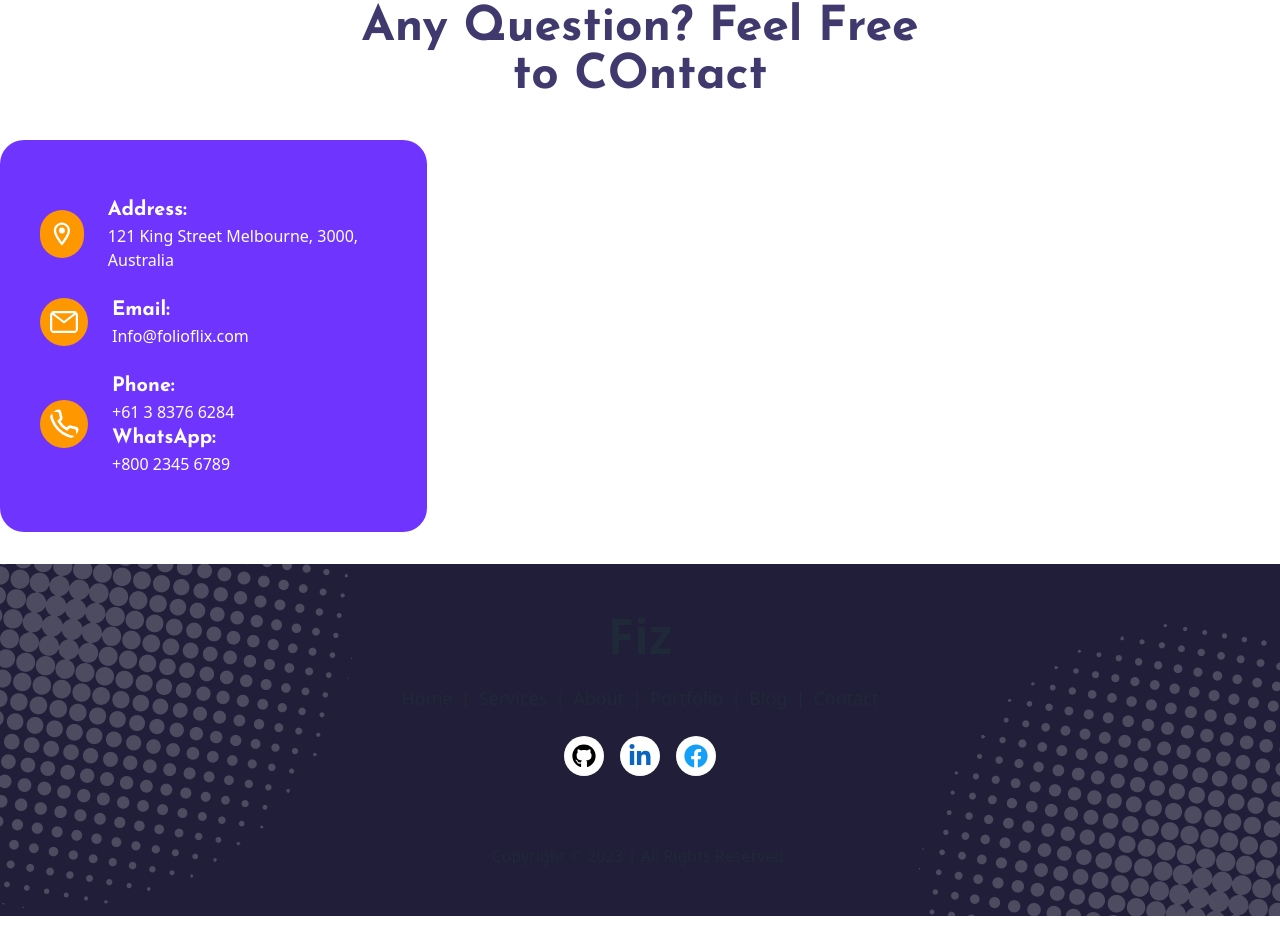
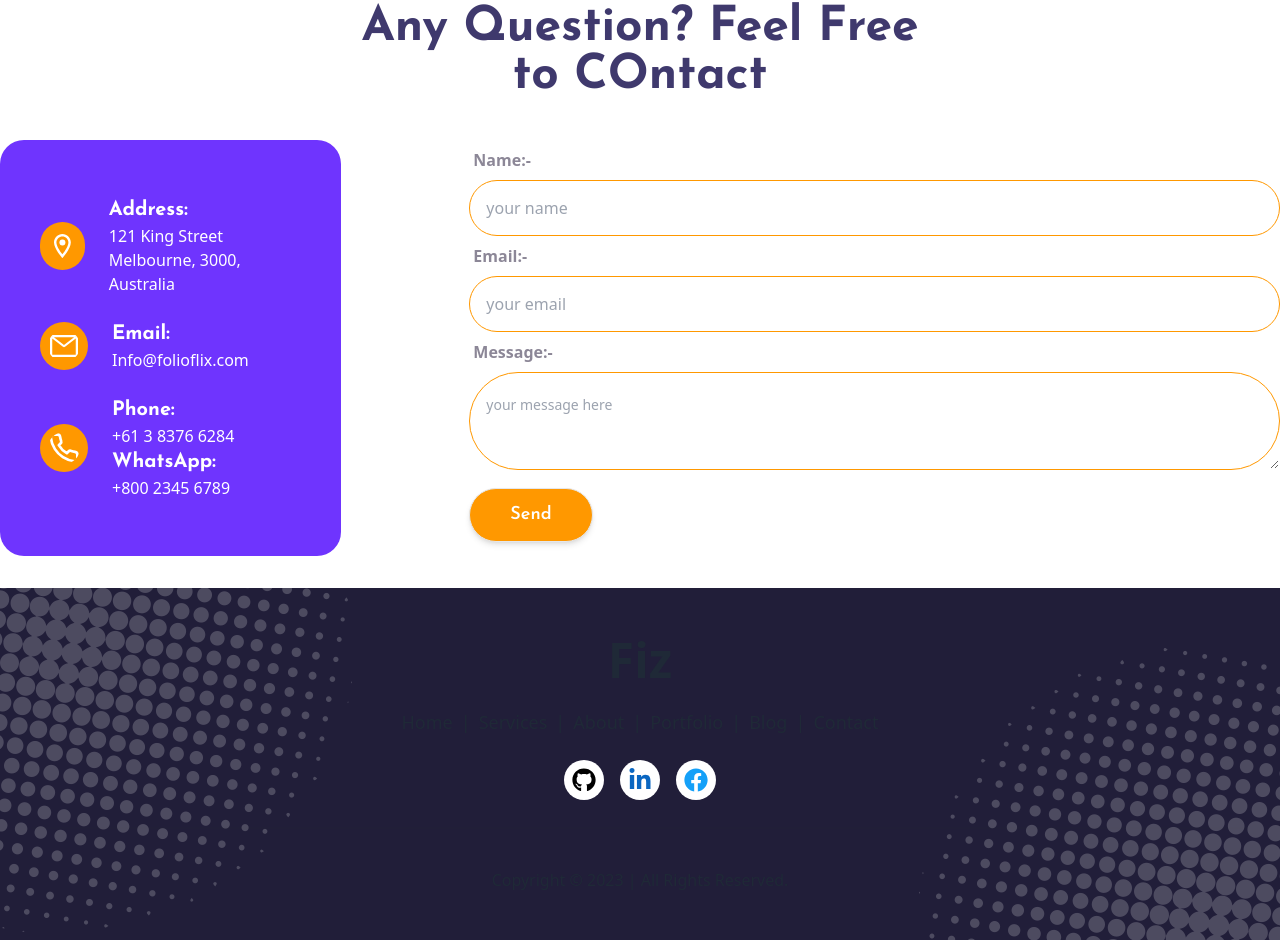
Before and after one commit to shiningsudipto/mostafiz-portfolio, a React (Vite) app: page / in a window 1280 px wide. Shown: the part 932-1872 px from the top of the page. Before the commit the page ends 1848 px from the top, so only its background shows below. Built offline with nearby package versions, Linux system fonts and the light colour scheme.

Commit message:
form added

```diff
--- /dev/null
+++ b/src/components/ContactForm.jsx
@@ -0,0 +1,35 @@
+
+const ContactForm = () => {
+    return (
+        <div>
+            <form className="text-textColor">
+                <div>
+                    <label className="label font-semibold">Name:-</label>
+                    <input type="text" name="name" required
+                        placeholder='your name'
+                        className="input bg-white input-bordered border rounded-full border-primaryColor focus:border-secondaryColor h-14 w-full"
+                    />
+                </div>
+                <div>
+                    <label className="label font-semibold">Email:-</label>
+                    <input type="email" name="email" required
+                        placeholder='your email'
+                        className="input bg-white input-bordered border rounded-full border-primaryColor focus:border-secondaryColor h-14 w-full"
+                    />
+                    <div className='lg:col-span-2'>
+                        <label className="label font-semibold">Message:-</label>
+                        <textarea name="message" required
+                            placeholder='your message here'
+                            className="textarea bg-white textarea-bordered textarea-sm rounded-full border-primaryColor focus:border-secondaryColor h-22 p-4 w-full border" />
+                        <br />
+                    </div>
+                </div>
+                <input type="submit" value="Send"
+                    className=' bg-white shadow-md border rounded-md mt-3 primaryBtn'
+                />
+            </form>
+        </div>
+    );
+};
+
+export default ContactForm;
--- a/src/components/ContactInfo.jsx
+++ b/src/components/ContactInfo.jsx
@@ -10,7 +10,7 @@ const ContactInfo = () => {
         <div className="bg-secondaryColor py-14 px-10 rounded-3xl">
             <div className="text-white space-y-6">
                 <div className="flex items-center contactInfo-details gap-6">
-                    <MdOutlineLocationOn className="contactIcon" />
+                    <MdOutlineLocationOn className="contactIcon w-16" />
                     <div>
                         <h4 className="text-xl font-bold font-Josefin">Address:</h4>
                         <p>121 King Street Melbourne, 3000, Australia</p>
--- a/src/sections/Contact.jsx
+++ b/src/sections/Contact.jsx
@@ -1,3 +1,4 @@
+import ContactForm from "../components/ContactForm";
 import ContactInfo from "../components/ContactInfo";
 import SectionTitle from "../components/SectionTitle";
 
@@ -9,11 +10,13 @@ const Contact = () => {
                     title={"Get in Touch"}
                     subTitle={"Any Question? Feel Free to COntact"}
                 ></SectionTitle>
-                <div className="grid grid-cols-3">
+                <div className="grid grid-cols-3 gap-32">
                     <div>
                         <ContactInfo />
                     </div>
-                    <div></div>
+                    <div className="col-span-2">
+                        <ContactForm />
+                    </div>
                 </div>
             </div>
         </div>
```
